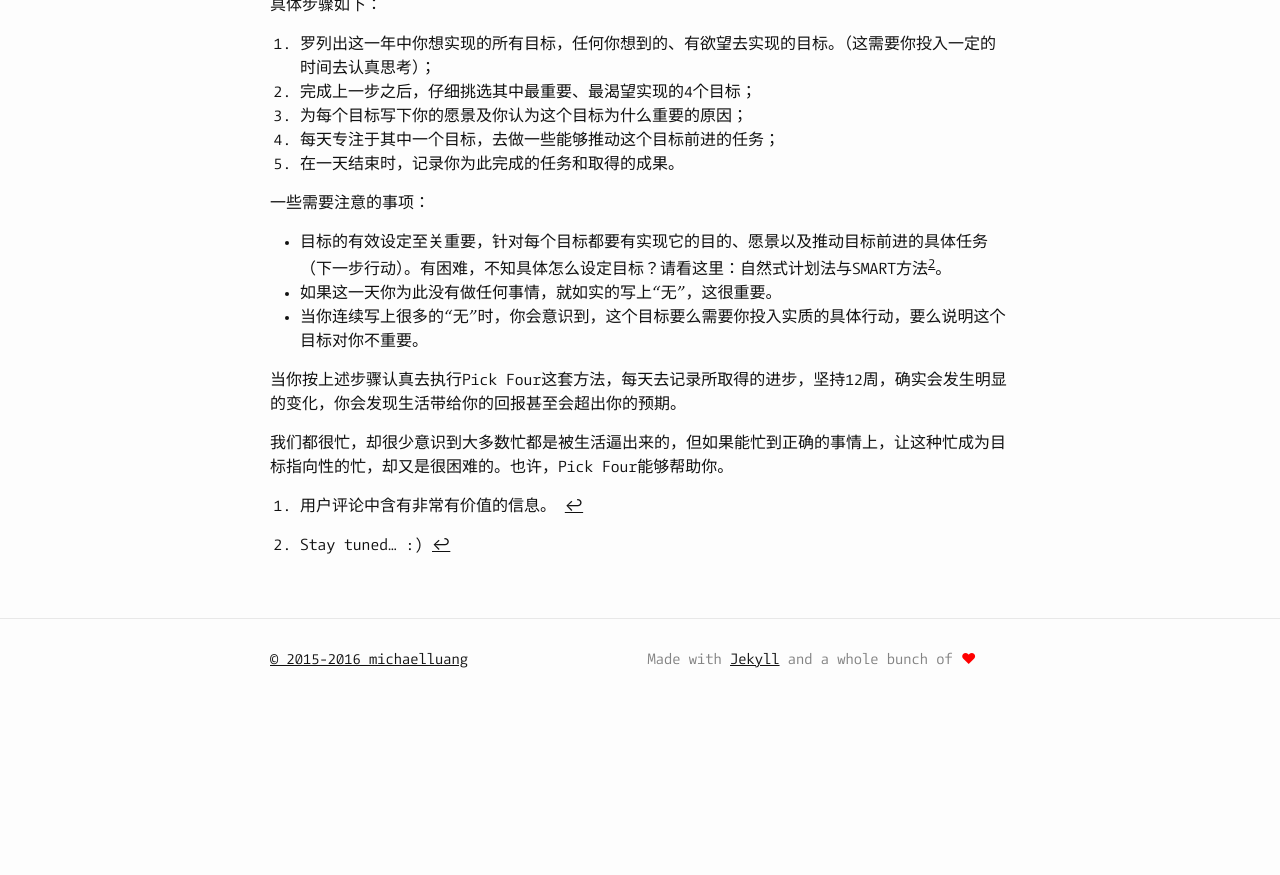
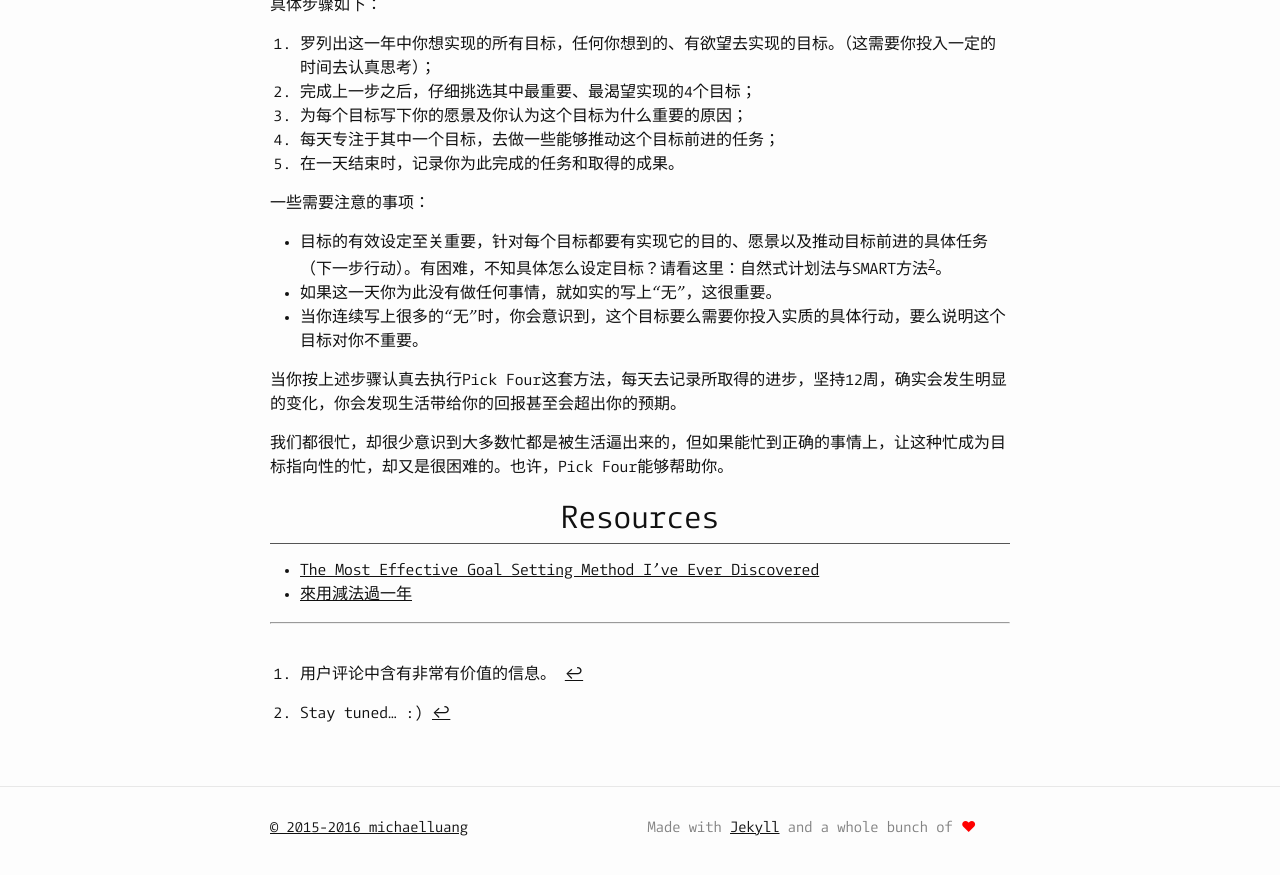
Before and after one commit to michaelluang/michaelluang.github.io, a Jekyll site: the page built from _posts/2016-02-03-pick-four.markdown, in a window 1280 px wide and 900 px high, scrolled down 1074 px. Shown: the top 875 px of the window. Built offline with Jekyll 4.4.1, drawn with Linux system fonts in a browser that asks for light colours; before the commit the page ends 1806 px from its top, so only the background shows below that.

Commit message:
Added resources related to the post

```diff
--- a/_posts/2016-02-03-pick-four.markdown
+++ b/_posts/2016-02-03-pick-four.markdown
@@ -44,5 +44,12 @@ date: 2016-02-03 15:18:10 +0800
 
 我们都很忙，却很少意识到大多数忙都是被生活逼出来的，但如果能忙到正确的事情上，让这种忙成为目标指向性的忙，却又是很困难的。也许，Pick Four能够帮助你。
 
+## Resources
+
+- [The Most Effective Goal Setting Method I’ve Ever Discovered](http://theskooloflife.com/wordpress/the-most-effective-goal-setting-method-ive-ever-discovered/)
+- [來用減法過一年](http://phyllischan.blogspot.jp/2016/02/blog-post.html)
+
+<hr /><br />
+
 [^1]: 用户评论中含有非常有价值的信息。
 [^2]: Stay tuned... :)
```
